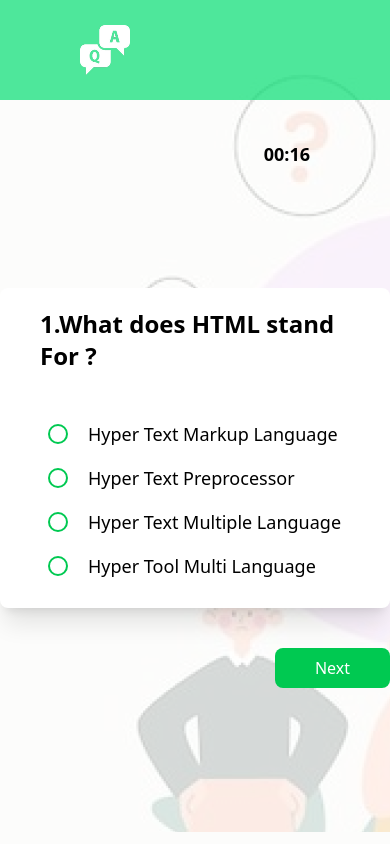
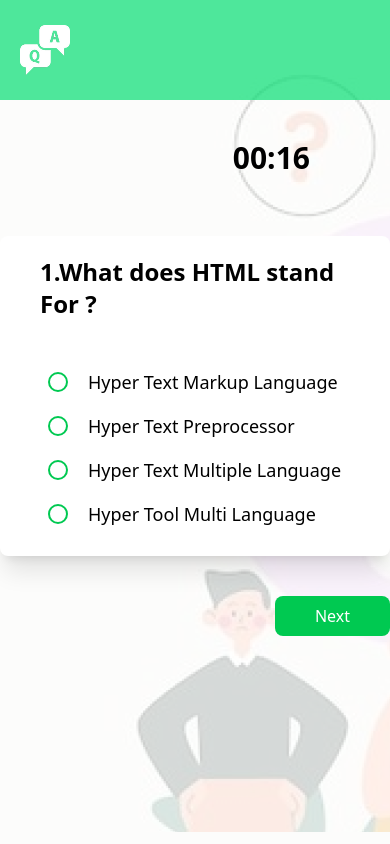
Before and after one commit to Vibuddha94/quiz-web-app, a plain HTML site: page main.html in a window 390 px wide. Drawn offline with nearby package versions, Linux system fonts and the light colour scheme.

Commit message:
make the design responsive close #24

```diff
--- a/main.html
+++ b/main.html
@@ -10,16 +10,16 @@
 </head>
 
 <body class="bg-[url(./assets/bg.png)]">
-    <nav class="bg-green-400/70 px-20 flex justify-between items-center">
+    <nav class="bg-green-400/70 px-20 max-[426px]:px-5 flex justify-between items-center">
         <img src="./assets/logo.png" alt="logo">
-        <h1 id="name" class="text-white font-medium text-lg font-sans"></h1>
+        <h1 id="name" class="text-white font-medium text-lg font-sans text-right"></h1>
     </nav>
-    <div class="w-full text-right pr-20 py-10">
-        <h1 class="text-lg font-bold" id="time"></h1>
+    <div class="w-full text-right pr-20 py-10 ">
+        <h1 class="text-3xl font-bold" id="time"></h1>
     </div>
     <div class="w-fit mx-auto">
-        <div class="flex flex-col  w-fit bg-white py-5 px-10 rounded-lg shadow-xl mt-20" id="outdisplay">
-
+        <div class="flex flex-col  w-fit bg-white py-5 px-10 rounded-lg shadow-xl mt-20 mb-10 max-[426px]:mt-5"
+            id="outdisplay">
         </div>
         <div class="text-right mt-10">
             <button id="next" onclick="nextQues()" class="text-white bg-green-500 py-2 px-10 rounded-lg cursor-pointer">
```
Also changed, not shown: index.html (+4 -4 lines).
